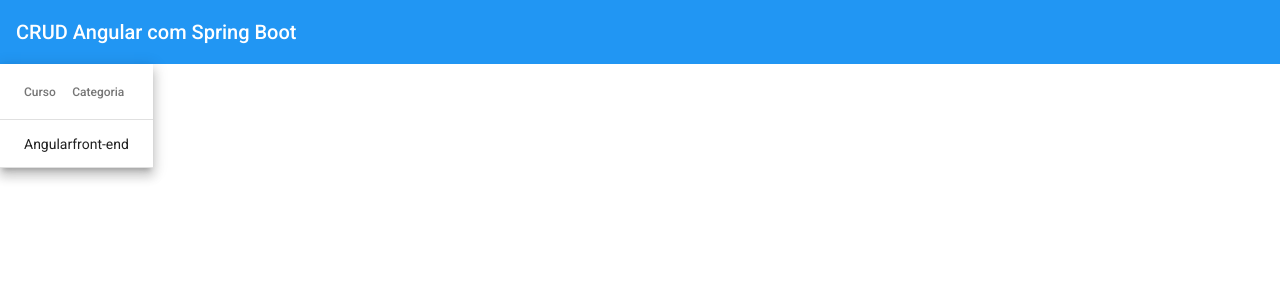
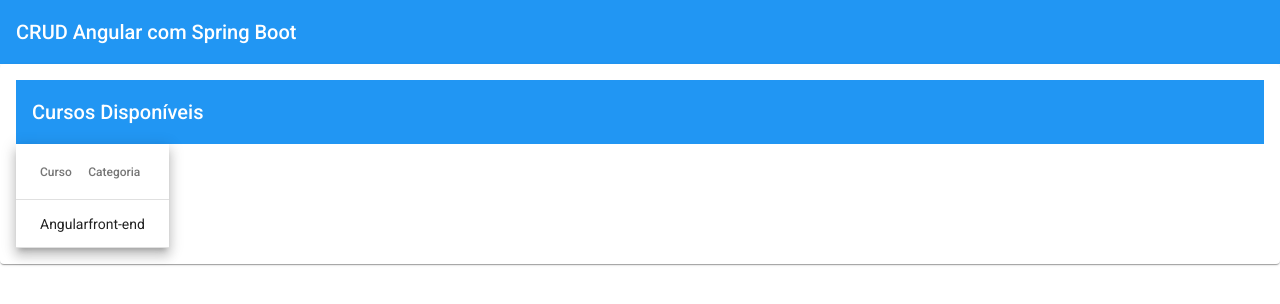
Before and after one commit to wellfernandes/crud-angular-spring, an Angular app in the folder crud-angular/: page /courses in a window 1280 px wide. Shown: the top 304 px of the page. Built offline with nearby package versions, Linux system fonts and the light colour scheme.

Commit message:
card and toolbar component added

```diff
--- a/crud-angular/src/app/courses/courses/courses.component.html
+++ b/crud-angular/src/app/courses/courses/courses.component.html
@@ -1,3 +1,7 @@
+<mat-card>
+
+  <mat-toolbar color="primary">Cursos Disponíveis</mat-toolbar>
+
 <table mat-table [dataSource]="courses" class="mat-elevation-z8">
 
   <!--- Note that these columns can be defined in any order.
@@ -18,3 +22,5 @@
   <tr mat-header-row *matHeaderRowDef="displayedColumns"></tr>
   <tr mat-row *matRowDef="let row; columns: displayedColumns;"></tr>
 </table>
+
+</mat-card>
```
